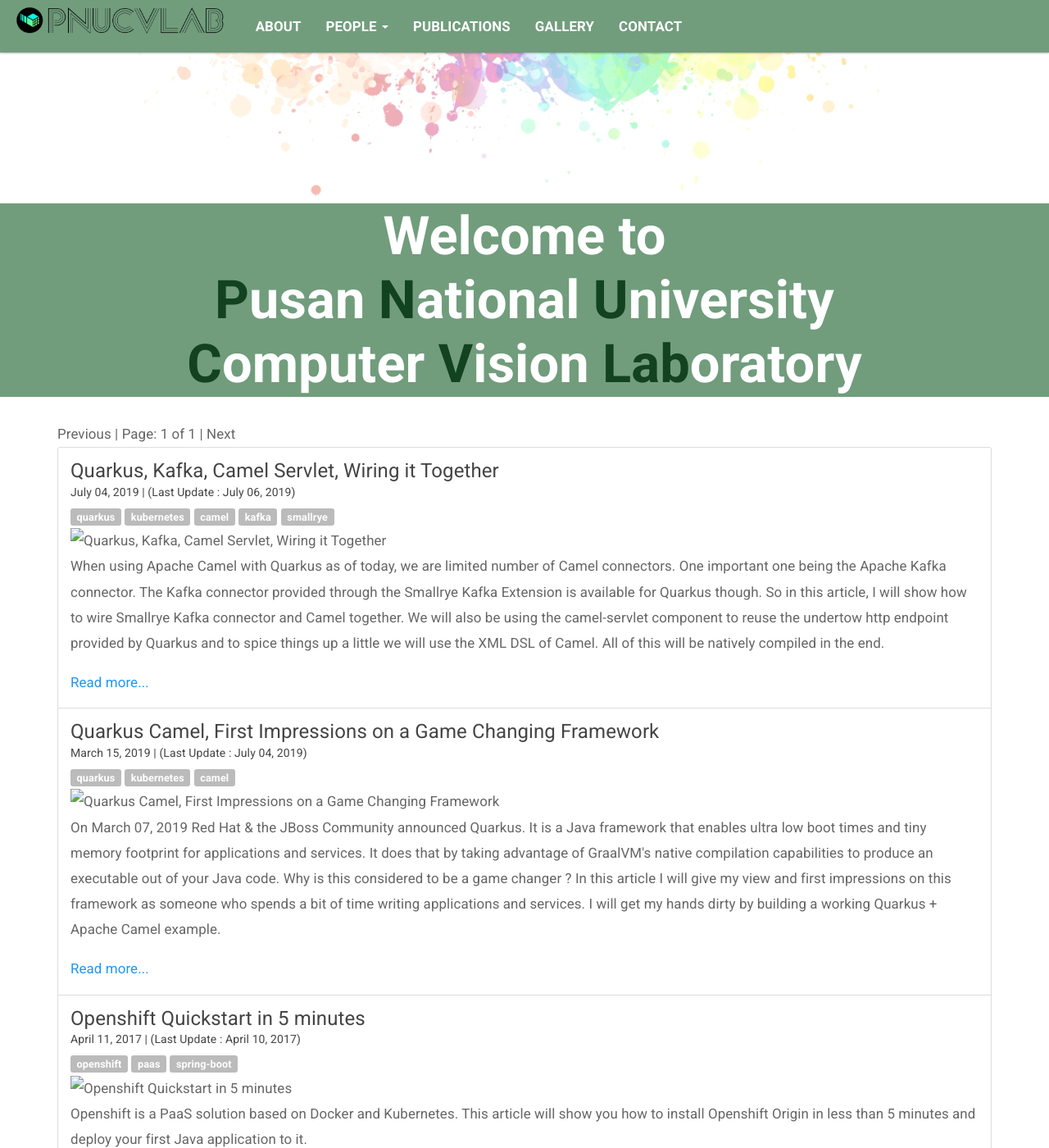
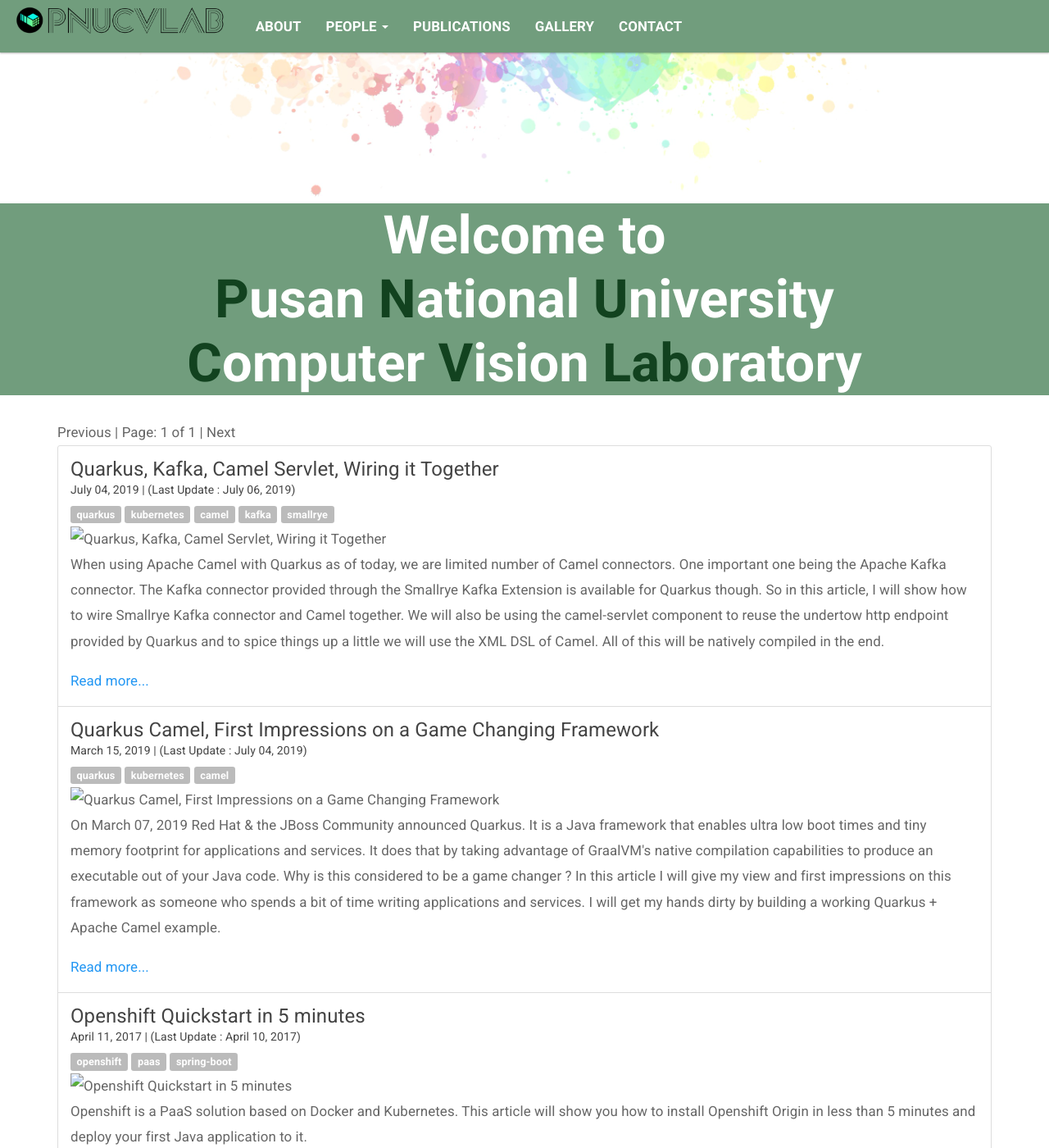
Before and after one commit to pnucvlab/pnucvlab.github.io, a Jekyll site: the page built from index.html, in a window 1280 px wide and 1400 px high, scrolled down 352 px. Shown: the whole window at 82% size. Built offline with Jekyll 4.4.1, drawn with Linux system fonts in a browser that asks for light colours; the list of posts is cut into pages by our own code.

Commit message:
modify jumbotron's padding

```diff
--- a/assets/css/main.css
+++ b/assets/css/main.css
@@ -35,7 +35,7 @@
 
 .jumbotron {
 	background: #719d7d;
-	padding: 0.1em 0.1em;
+	padding: 0;
 }
 
 .jumbotron h1 {
```
